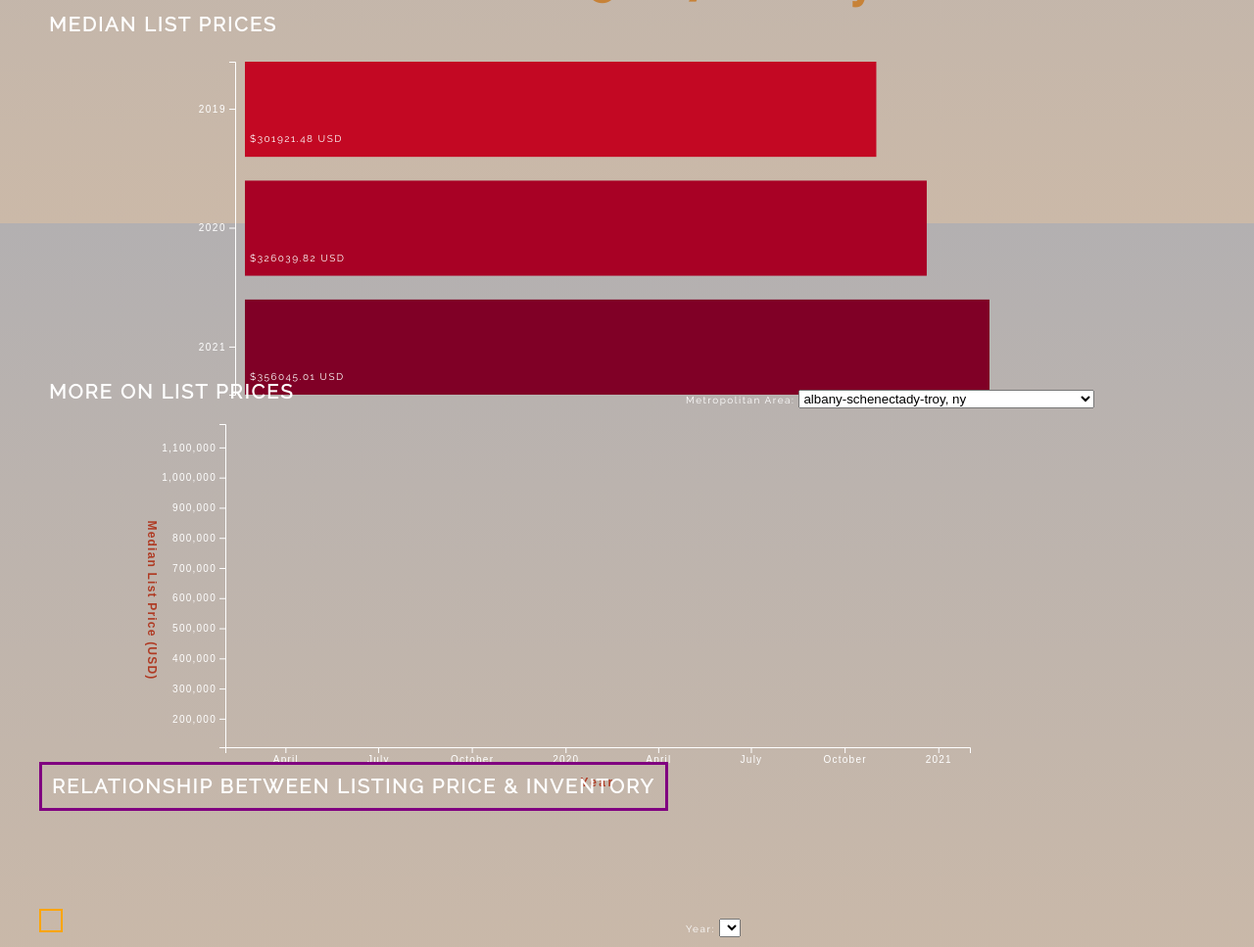
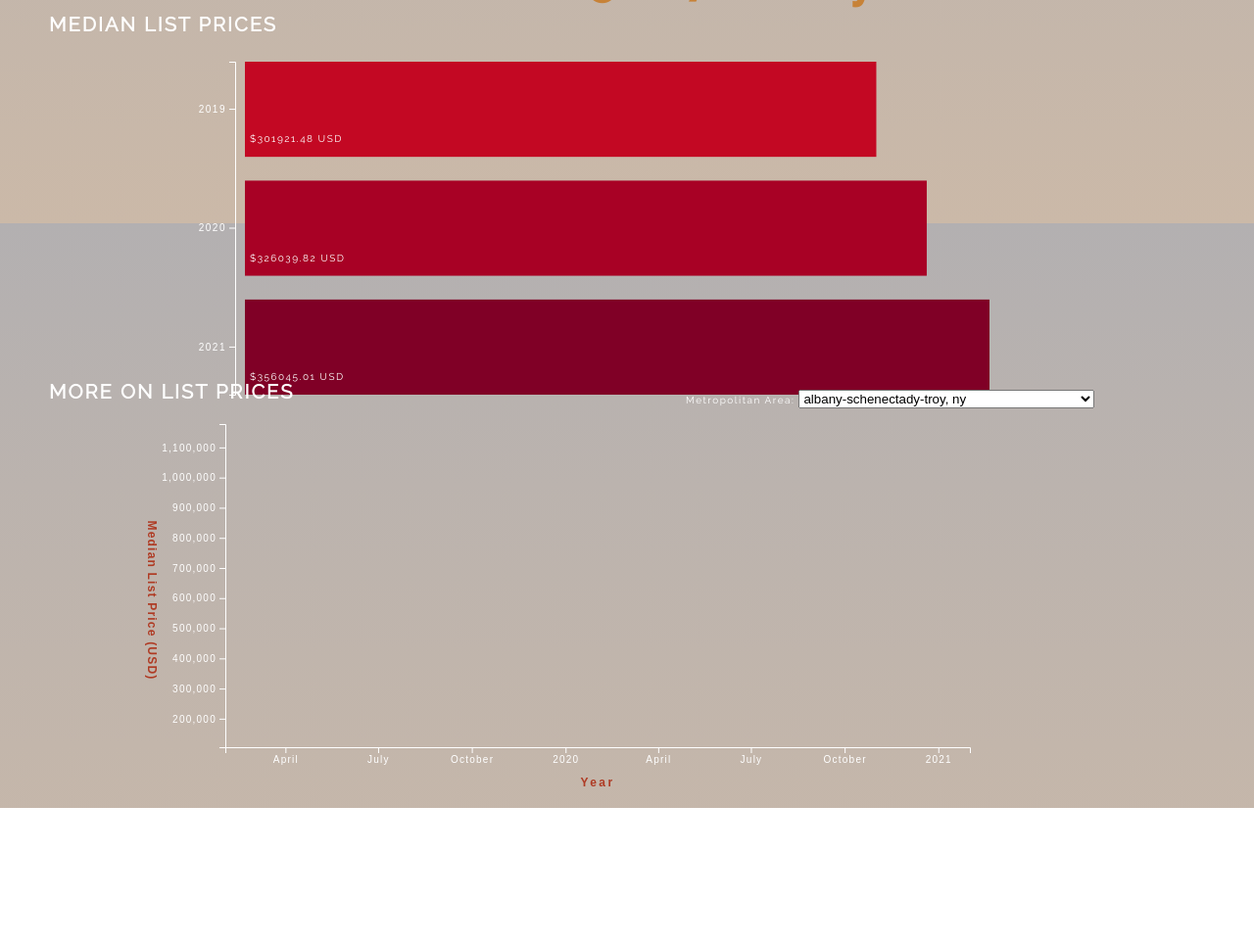
Before and after one commit to huang-melissa/narrative-interactive-datavis, a plain HTML site: page index.html in a window 1280 px wide. Shown: the part 572-1539 px from the top of the page at 98% size. After the commit the page ends 1397 px from the top, so only its background shows below. Drawn offline with Linux system fonts and the light colour scheme; a script that the page names is missing; a web font is replaced by a local one.

Commit message:
publish update

```diff
--- a/index.html
+++ b/index.html
@@ -43,13 +43,13 @@
 
     <div id="area-container"> </div>
 
-    <div id="scatterintro"> RELATIONSHIP BETWEEN LISTING PRICE & INVENTORY</div>
+    <!-- <div id="scatterintro"> RELATIONSHIP BETWEEN LISTING PRICE & INVENTORY</div>
 
     <div id="d3-container"></div>
 
     <div id="scatterdrop">
       <label for="dropdown3">Year:</label>
-      <select id="dropdown3" name="dropdown3"></select></div>
+      <select id="dropdown3" name="dropdown3"></select></div> -->
 
   </div>
 
```
